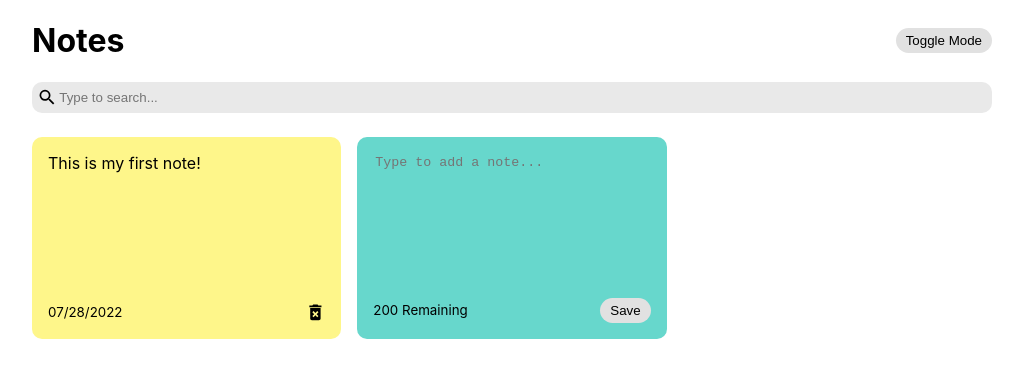
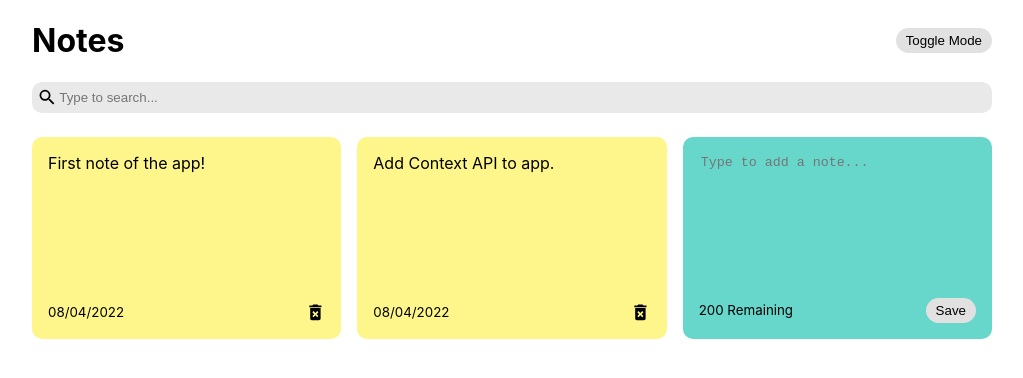
Before and after one commit to answebdev/react-notes-app-context, a React (Create React App) app: page / in a window 1280 px wide. Shown: the top 378 px of the page, without its empty margins (128-1151 px from the left). Built offline with nearby package versions, Linux system fonts and the light colour scheme.

Commit message:
add DELETE_NOTE action type

```diff
--- a/src/App.js
+++ b/src/App.js
@@ -1,5 +1,6 @@
 import { useEffect, useState } from 'react';
 import { nanoid } from 'nanoid';
+import { AppProvider } from './context/AppContext';
 import Header from './components/Header';
 import NotesList from './components/NotesList';
 import Search from './components/Search';
@@ -9,11 +10,11 @@ const App = () => {
   const [darkMode, setDarkMode] = useState(false);
 
   const [notes, setNotes] = useState([
-    {
-      id: nanoid(),
-      text: 'This is my first note!',
-      date: '07/28/2022',
-    },
+    // {
+    //   id: nanoid(),
+    //   text: 'This is my first note!',
+    //   date: '07/28/2022',
+    // },
     // {
     //   id: nanoid(),
     //   text: 'This is my second note!',
@@ -46,12 +47,6 @@ const App = () => {
     setNotes(newNotes);
   };
 
-  // Delete a note
-  const deleteNote = (id) => {
-    const newNotes = notes.filter((note) => note.id !== id);
-    setNotes(newNotes);
-  };
-
   // Retrieve notes that are saved in local storage when app loads
   // useEffect(() => {
   //   const savedNotes = JSON.parse(localStorage.getItem('react-notes-app-data'));
@@ -68,6 +63,7 @@ const App = () => {
   return (
     // if 'darkMode' is equal to true (&&), then add the 'dark-mode' class:
     <div className={`${darkMode && 'dark-mode'}`}>
+      <AppProvider>
         <div className='container'>
           <Header handleToggleDarkMode={setDarkMode} />
           <Search handleSearchNote={setSearchText} />
@@ -81,9 +77,9 @@ const App = () => {
               note.text.toLowerCase().includes(searchText)
             )}
             handleAddNote={addNote}
-          handleDeleteNote={deleteNote}
           />
         </div>
+      </AppProvider>
     </div>
   );
 };
--- a/src/components/Note.js
+++ b/src/components/Note.js
@@ -1,14 +1,26 @@
-import React from 'react';
+import React, { useContext } from 'react';
+import { AppContext } from '../context/AppContext';
 import { MdDeleteForever } from 'react-icons/md';
 
-const Note = ({ id, text, date, handleDeleteNote }) => {
+const Note = (props) => {
+  const { dispatch } = useContext(AppContext);
+
+  // Delete a note
+  const handleDeleteNote = () => {
+    dispatch({
+      type: 'DELETE_NOTE',
+      payload: props.id,
+    });
+  };
+
   return (
     <div className='note'>
-      <span>{text}</span>
+      <span>{props.text}</span>
       <div className='note-footer'>
-        <small>{date}</small>
+        <small>{props.date}</small>
         <MdDeleteForever
-          onClick={() => handleDeleteNote(id)}
+          onClick={() => handleDeleteNote(props.id)}
+          // onClick={handleDeleteNote}
           className='delete-icon'
           size='1.3em'
         />
--- a/src/components/NotesList.js
+++ b/src/components/NotesList.js
@@ -1,8 +1,11 @@
-import React from 'react';
+import React, { useContext } from 'react';
+import { AppContext } from '../context/AppContext';
 import Note from './Note';
 import AddNote from './AddNote';
 
-const NotesList = ({ notes, handleAddNote, handleDeleteNote }) => {
+const NotesList = ({ handleAddNote, handleDeleteNote }) => {
+  const { notes } = useContext(AppContext);
+
   return (
     <div className='notes-list'>
       {notes.map((note) => (
--- a/src/context/AppContext.js
+++ b/src/context/AppContext.js
@@ -6,6 +6,11 @@ const AppReducer = (state, action) => {
     case 'SET_NOTES':
       return {
         ...state,
+      };
+    case 'DELETE_NOTE':
+      return {
+        ...state,
+        notes: state.notes.filter((note) => note.id !== action.payload),
       };
     default:
       return state;
@@ -17,6 +22,11 @@ const initialState = {
     {
       id: nanoid(),
       text: 'First note of the app!',
+      date: '08/04/2022',
+    },
+    {
+      id: nanoid(),
+      text: 'Add Context API to app.',
       date: '08/04/2022',
     },
   ],
```
Lines whose indentation alone changed are shown as unchanged.
